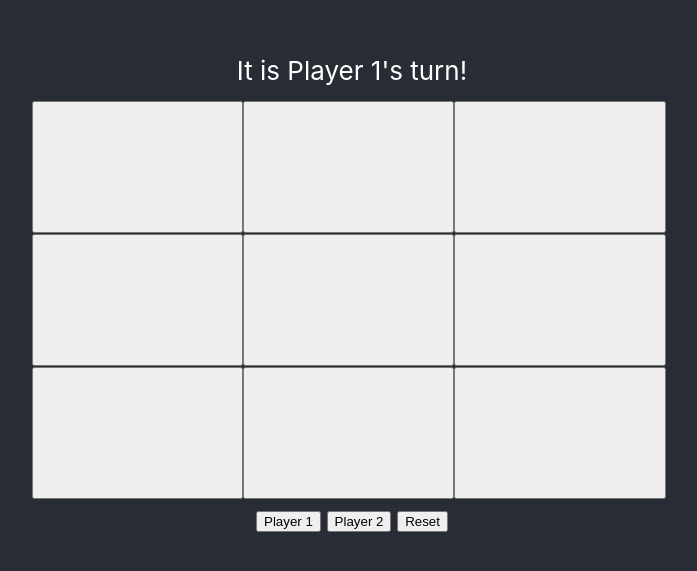
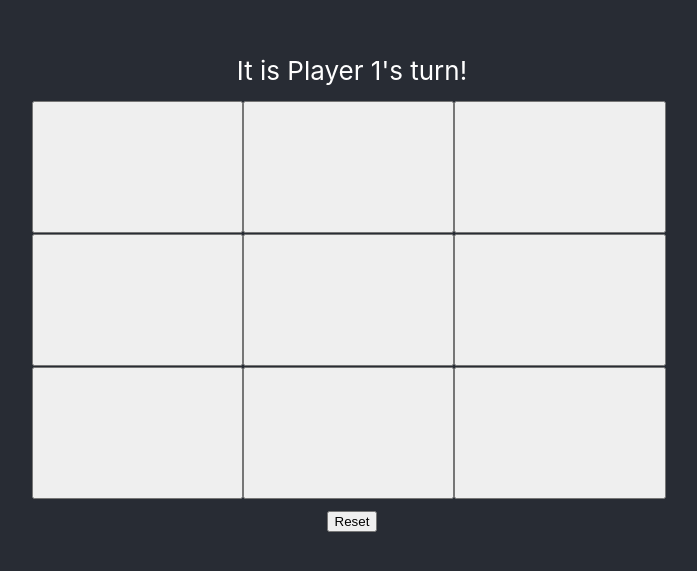
Before and after one commit to Claudiu-Ionel/tic-tac-toe, a React (Create React App) app: page / in a window 1280 px wide. Shown: the part 107-678 px from the top of the page, without its empty margins (288-985 px from the left). Built offline with nearby package versions, Linux system fonts and the light colour scheme.

Commit message:
added style and game functionality

```diff
--- a/public/index.html
+++ b/public/index.html
@@ -5,10 +5,7 @@
     <link rel="icon" href="%PUBLIC_URL%/favicon.ico" />
     <meta name="viewport" content="width=device-width, initial-scale=1" />
     <meta name="theme-color" content="#000000" />
-    <meta
-      name="description"
-      content="Web site created using create-react-app"
-    />
+    <meta name="description" content="Web site created using create-react-app" />
     <link rel="apple-touch-icon" href="%PUBLIC_URL%/logo192.png" />
     <!--
       manifest.json provides metadata used when your web app is installed on a
@@ -24,7 +21,7 @@
       work correctly both with client-side routing and a non-root public URL.
       Learn how to configure a non-root public URL by running `npm run build`.
     -->
-    <title>React App</title>
+    <title>Tic Tac Toe React</title>
   </head>
   <body>
     <noscript>You need to enable JavaScript to run this app.</noscript>
--- a/src/App.js
+++ b/src/App.js
@@ -1,26 +1,94 @@
-import logo from './logo.svg';
+
 import './App.css';
 import Board from './Components/Board';
-import { useState, useEffect } from 'react'
+import { useState, useContext, createContext, useEffect, useCallback } from 'react'
+
 
 function App() {
-  const [player, setPlayer] = useState("Player 1")
-  const [reset, setReset] = useState(false)
+  const [player, setPlayer] = useState(true)
+  const [resetBoard, setResetBoard] = useState(false)
+  const [gameState, setGameState] = useState(["", "", "", "", "", "", "", "", ""])
+  const globalState = {
+    resetBoard,
+    setResetBoard,
+    player,
+    setPlayer,
+    gameState,
+    setGameState
+  };
+  function changePlayer() {
+    setPlayer((prev) => !prev)
+  }
+  const winningConditions = [
+    [0, 1, 2],
+    [3, 4, 5],
+    [6, 7, 8],
+    [0, 3, 6],
+    [1, 4, 7],
+    [2, 5, 8],
+    [0, 4, 8],
+    [2, 4, 6]
+  ];
+  const handleResultValidation = () => {
+    // handle the click event
+    let roundWon = false
+    for (let i = 0; i <= 7; i++) {
+      const winCondition = winningConditions[i];
+      let a = gameState[winCondition[0]];
+      let b = gameState[winCondition[1]];
+      let c = gameState[winCondition[2]];
+      if (a === '' || b === '' || c === '') {
+        continue;
+      }
+      if (a === b && b === c) {
+        roundWon = true;
+        break
+      }
+    }
+
+    if (roundWon) {
+      console.log(`${player ? "Player 2" : "Player 1"} has won the game`)
+      return;
+    }
+    let roundDraw = !gameState.includes("");
+    if (roundDraw) {
+      console.log(`It's a draw!`)
+      return;
+    }
+
+    return changePlayer()
+
+
+  };
+  useEffect(() => {
+
+    handleResultValidation()
+  }, [gameState])
 
   return (
     <div className="App">
-      <header className="App-header">
-        <div style={{ marginBottom: "15px" }}>{`It is ${player}'s turn!`}</div>
-        <Board currentPlayer={player} reset={reset} />
-        <div style={{ display: "flex", flexDirection: "row", marginTop: "10px", justifyContent: "space-between", width: "15%" }}>
-          <button onClick={(e) => setPlayer(e.target.innerHTML)}>Player 1</button>
-          <button onClick={(e) => setPlayer(e.target.innerHTML)}>Player 2</button>
-          <button onClick={(e) => setReset(true)}>Reset</button>
+      <AppContext.Provider value={globalState}>
+        <header className="App-header">
+          <div style={{ marginBottom: "15px" }}>{`It is ${player ? "Player 2" : "Player 1"}'s turn!`}</div>
+          <Board />
+          <div style={{ display: "flex", flexDirection: "row", marginTop: "10px", justifyContent: "center", width: "15%" }}>
+            <button onClick={(e) => {
+              setGameState(["", "", "", "", "", "", "", "", ""])
+              setResetBoard(true)
+              setPlayer(true)
+            }}>Reset</button>
 
-        </div>
-      </header>
+          </div>
+        </header>
+      </AppContext.Provider>
     </div>
   );
 }
 
 export default App;
+export const AppContext = createContext();
+export function useGlobalState() {
+  const globalState = useContext(AppContext);
+
+  return globalState;
+}
--- a/src/Components/Board.jsx
+++ b/src/Components/Board.jsx
@@ -1,8 +1,7 @@
-import React from 'react';
+import React, { useState } from 'react';
 import Square from './Square';
-import { useEffect, useState } from 'react';
-import { playerValue } from './Functions/PlayerValue';
-const Board = ({ currentPlayer, reset }) => {
+import { useGlobalState } from '../App';
+const Board = () => {
   const style = {
     display: 'flex',
     flexDirection: 'row',
@@ -10,44 +9,14 @@ const Board = ({ currentPlayer, reset }) => {
     width: '50%',
     height: '50%',
   };
-  const [resetValue, setResetValue] = useState();
-  useEffect(() => {
-    if (reset === true) {
-      setResetValue('');
-    } else {
-      return;
-    }
-  }, [reset]);
-
+  const globalState = useGlobalState();
+  const { gameState } = globalState;
+  console.log(gameState);
   return (
     <section style={style}>
-      <Square onClick={(e) => (e.target.innerHTML = playerValue(currentPlayer))}>
-        {resetValue}
-      </Square>
-      <Square onClick={(e) => (e.target.innerHTML = playerValue(currentPlayer))}>
-        {resetValue}
-      </Square>
-      <Square onClick={(e) => (e.target.innerHTML = playerValue(currentPlayer))}>
-        {resetValue}
-      </Square>
-      <Square onClick={(e) => (e.target.innerHTML = playerValue(currentPlayer))}>
-        {resetValue}
-      </Square>
-      <Square onClick={(e) => (e.target.innerHTML = playerValue(currentPlayer))}>
-        {resetValue}
-      </Square>
-      <Square onClick={(e) => (e.target.innerHTML = playerValue(currentPlayer))}>
-        {resetValue}
-      </Square>
-      <Square onClick={(e) => (e.target.innerHTML = playerValue(currentPlayer))}>
-        {resetValue}
-      </Square>
-      <Square onClick={(e) => (e.target.innerHTML = playerValue(currentPlayer))}>
-        {resetValue}
-      </Square>
-      <Square onClick={(e) => (e.target.innerHTML = playerValue(currentPlayer))}>
-        {resetValue}
-      </Square>
+      {gameState.map((item, index) => {
+        return <Square key={index} index={index}></Square>;
+      })}
     </section>
   );
 };
--- a/src/Components/Functions/PlayerValue.jsx
+++ b/src/Components/Functions/PlayerValue.jsx
@@ -1,7 +1,7 @@
 export function playerValue(player) {
   let playerValue;
-  if (player === 'Player 1') playerValue = 'X';
-  if (player === 'Player 2') playerValue = 'O';
+  if (player === false) playerValue = 'X';
+  if (player === true) playerValue = 'O';
   console.log(playerValue);
   return playerValue;
 }
--- a/src/Components/Square.jsx
+++ b/src/Components/Square.jsx
@@ -1,11 +1,31 @@
-import React from 'react';
-
-const Square = ({ onClick }) => {
-  const style = {
-    width: '33%',
-    height: '33%',
-  };
-  return <button style={style} onClick={onClick}></button>;
+import React, { useState, useEffect } from 'react';
+import { playerValue } from './Functions/PlayerValue';
+import { useGlobalState } from '../App';
+import styles from './Square.module.css';
+const Square = ({ index }) => {
+  const [value, setValue] = useState();
+  const globalState = useGlobalState();
+  const { resetBoard, setResetBoard, player, setPlayer, gameState, setGameState } = globalState;
+  useEffect(() => {
+    if (resetBoard === true) {
+      setValue('');
+      setResetBoard(false);
+    } else {
+      return;
+    }
+  }, [resetBoard]);
+  function handleClick() {
+    setValue(playerValue(player));
+    const myNewArray = Object.assign([...gameState], {
+      [index]: playerValue(player),
+    });
+    setGameState(myNewArray);
+  }
+  return (
+    <button disabled={value} className={styles.button} onClick={() => handleClick()}>
+      {value}
+    </button>
+  );
 };
 
 export default Square;
--- /dev/null
+++ b/src/Components/Square.module.css
@@ -0,0 +1,9 @@
+.button {
+  width: 33%;
+  height: 33%;
+  }
+.button:disabled {
+  background-color: rgb(120, 119, 119);
+  color: #fff;
+  }
+;
```
